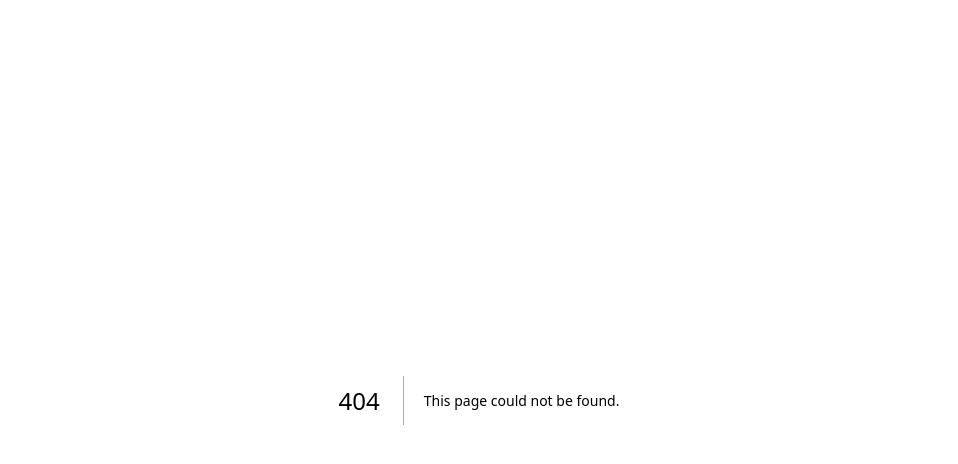
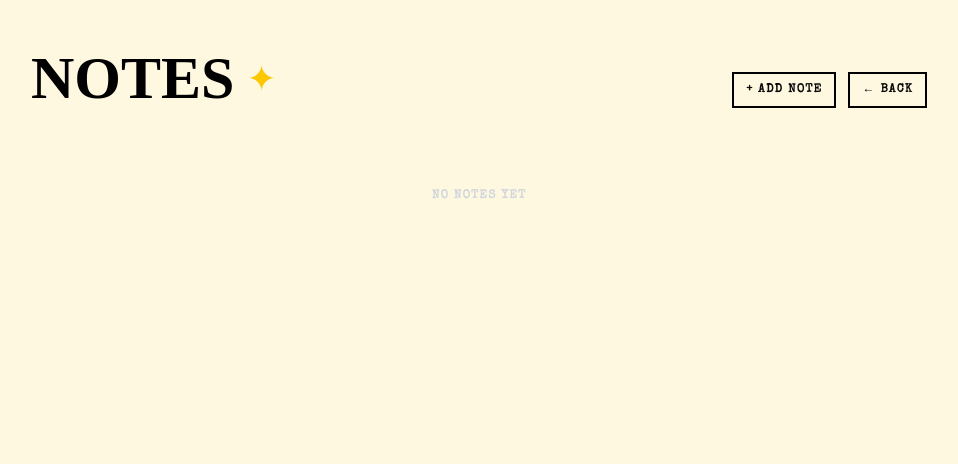
Before and after one commit to eimiii1/secret, a Next.js app: page /notes in a window 1280 px wide. Before the commit this address had no page. Shown: the top 464 px of the page, without its empty margins (161-1119 px from the left). Built offline with nearby package versions, Linux system fonts and the light colour scheme.

Commit message:
feat: create initial dedicated notes page structure

```diff
--- /dev/null
+++ b/src/app/(dashboard)/notes/page.js
@@ -0,0 +1,110 @@
+"use client";
+import { useState, useEffect } from "react";
+
+const noteColors = ["#fff0f5", "#f0f7ff", "#f5fff0", "#fff8e1", "#fdf4ff", "#fff0f3"];
+const pinColors = ["#fb7185", "#60a5fa", "#4ade80", "#fbbf24", "#c084fc", "#f472b6"];
+
+export default function NotesPage() {
+  const [notes, setNotes] = useState([]);
+  const [showForm, setShowForm] = useState(false);
+  const [title, setTitle] = useState("");
+  const [body, setBody] = useState("");
+
+  return (
+    <div className="min-h-screen px-4 md:px-6 py-8 md:py-12" style={{ background: "#fff8e1" }}>
+      <div className="max-w-4xl mx-auto">
+
+        <div className="flex items-end justify-between mb-8 md:mb-12">
+          <div className="flex items-end gap-3">
+            <h1 className="text-4xl md:text-6xl font-black text-black leading-none" style={{ fontFamily: "serif" }}>
+              NOTES
+            </h1>
+            <span className="text-yellow-400 text-2xl md:text-4xl mb-1">✦</span>
+          </div>
+          <div className="flex gap-3">
+            <button
+              onClick={() => setShowForm(!showForm)}
+              className="text-xs font-bold uppercase tracking-widest border-2 border-black px-3 py-2 hover:bg-black hover:text-white transition-colors"
+            >
+              {showForm ? "cancel" : "+ add note"}
+            </button>
+            <a href="/home" className="text-xs font-bold uppercase tracking-widest border-2 border-black px-3 py-2 hover:bg-black hover:text-white transition-colors">
+              ← back
+            </a>
+          </div>
+        </div>
+
+        {showForm && (
+          <div
+            className="relative mb-10 p-6 flex flex-col gap-4"
+            style={{
+              background: "white",
+              border: "2px solid black",
+              boxShadow: "4px 4px 0px black",
+            }}
+          >
+            <div className="absolute -top-3 left-1/2 -translate-x-1/2 w-5 h-5 rounded-full border-2 border-black" style={{ background: "#fb7185" }} />
+            <input
+              type="text"
+              placeholder="title..."
+              value={title}
+              onChange={(e) => setTitle(e.target.value)}
+              className="bg-transparent border-b-2 border-black outline-none text-sm font-bold uppercase tracking-widest placeholder:text-gray-300 py-1"
+            />
+            <textarea
+              placeholder="write something..."
+              value={body}
+              onChange={(e) => setBody(e.target.value)}
+              rows={4}
+              className="bg-transparent outline-none text-sm text-gray-600 leading-relaxed resize-none placeholder:text-gray-300"
+              style={{
+                backgroundImage: "repeating-linear-gradient(transparent, transparent 27px, rgba(0,0,0,0.06) 27px, rgba(0,0,0,0.06) 28px)",
+              }}
+            />
+            <button
+              className="self-end text-xs font-bold uppercase tracking-widest bg-black text-white px-4 py-2 hover:bg-rose-400 transition-colors"
+            >
+              save note
+            </button>
+          </div>
+        )}
+
+        {notes.length === 0 ? (
+          <p className="text-center text-xs font-bold uppercase tracking-widest text-gray-300 mt-20">
+            no notes yet
+          </p>
+        ) : (
+          <div className="grid grid-cols-1 md:grid-cols-3 gap-8">
+            {notes.map((note, i) => (
+              <div
+                key={note.id}
+                className="relative p-6 flex flex-col gap-3 group"
+                style={{
+                  background: noteColors[i % noteColors.length],
+                  border: "2px solid black",
+                  boxShadow: "4px 4px 0px black",
+                  transform: i % 2 === 0 ? "rotate(-1deg)" : "rotate(1deg)",
+                }}
+              >
+                <div
+                  className="absolute -top-3 left-1/2 -translate-x-1/2 w-5 h-5 rounded-full border-2 border-black"
+                  style={{ background: pinColors[i % pinColors.length] }}
+                />
+                <button
+                  className="absolute top-2 right-2 bg-black text-white text-xs font-black px-2 py-1 opacity-0 group-hover:opacity-100 transition-opacity"
+                >
+                  ✕
+                </button>
+                <p className="text-xs font-black uppercase tracking-widest text-black">{note.title}</p>
+                <p className="text-sm text-gray-600 leading-relaxed">{note.body}</p>
+                <p className="text-xs text-gray-400 mt-auto">
+                  {new Date(note.created_at).toLocaleDateString("en-US", { month: "short", day: "numeric", year: "numeric" })}
+                </p>
+              </div>
+            ))}
+          </div>
+        )}
+      </div>
+    </div>
+  );
+}
```
